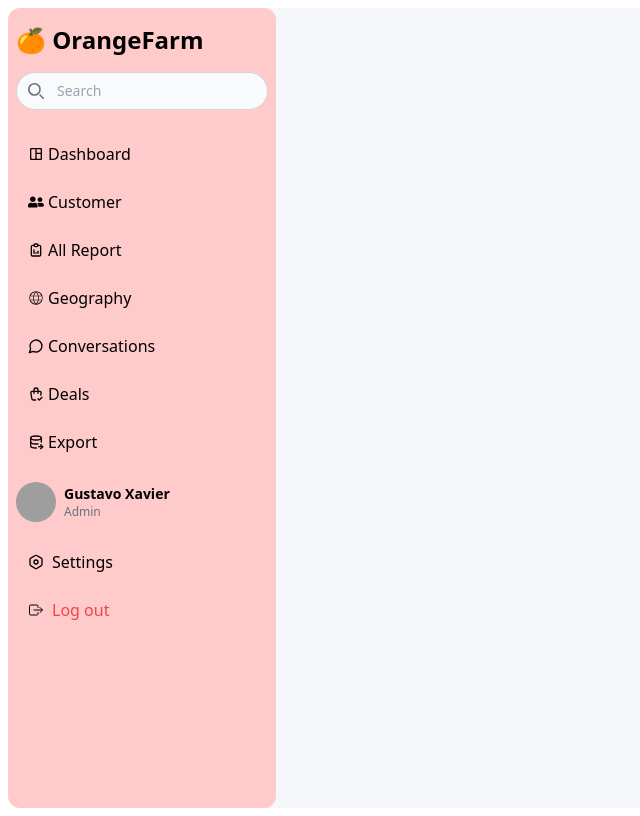
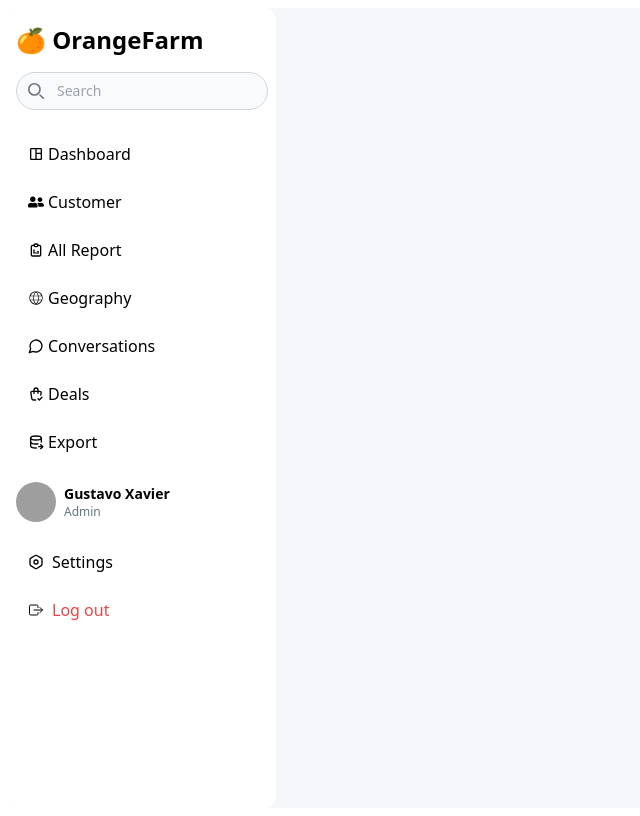
Before and after one commit to ravikr126/Panel, a React (Create React App) app: page / in a window 1280 px wide. Shown: the whole page, without its empty margins (0-640 px from the left). Built offline with nearby package versions, Linux system fonts and the light colour scheme; grey boxes are pictures that could not be loaded.

Commit message:
sidebar color white done

```diff
--- a/src/Components/Sidebar.jsx
+++ b/src/Components/Sidebar.jsx
@@ -14,7 +14,7 @@ const Sidebar = () => {
   return (
     <div className="flex h-screen overflow-hidden bg-[#f5f7fa] m-2 rounded-xl">
       {/* Sidebar */}
-      <div className="text-black bg-red-200 overflow-y-auto fixed h-full pt-4 rounded-xl p-2">
+      <div className="text-black bg-white overflow-y-auto fixed h-full pt-4 rounded-xl p-2">
         {/* title start here */}
         <h1 className="font-bold text-2xl mb-4"> 🍊 OrangeFarm</h1>
         {/* title ends here */}
```
